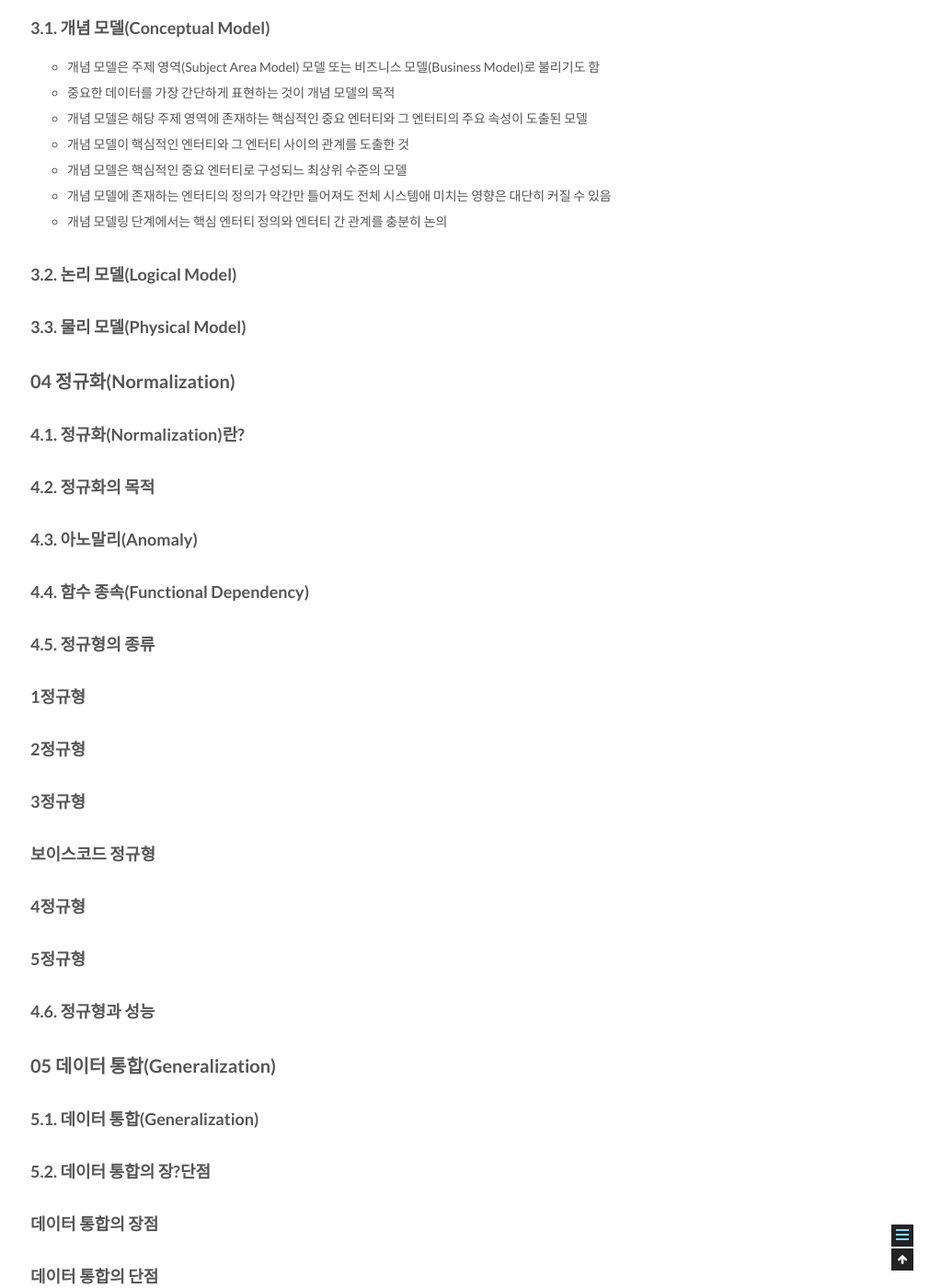
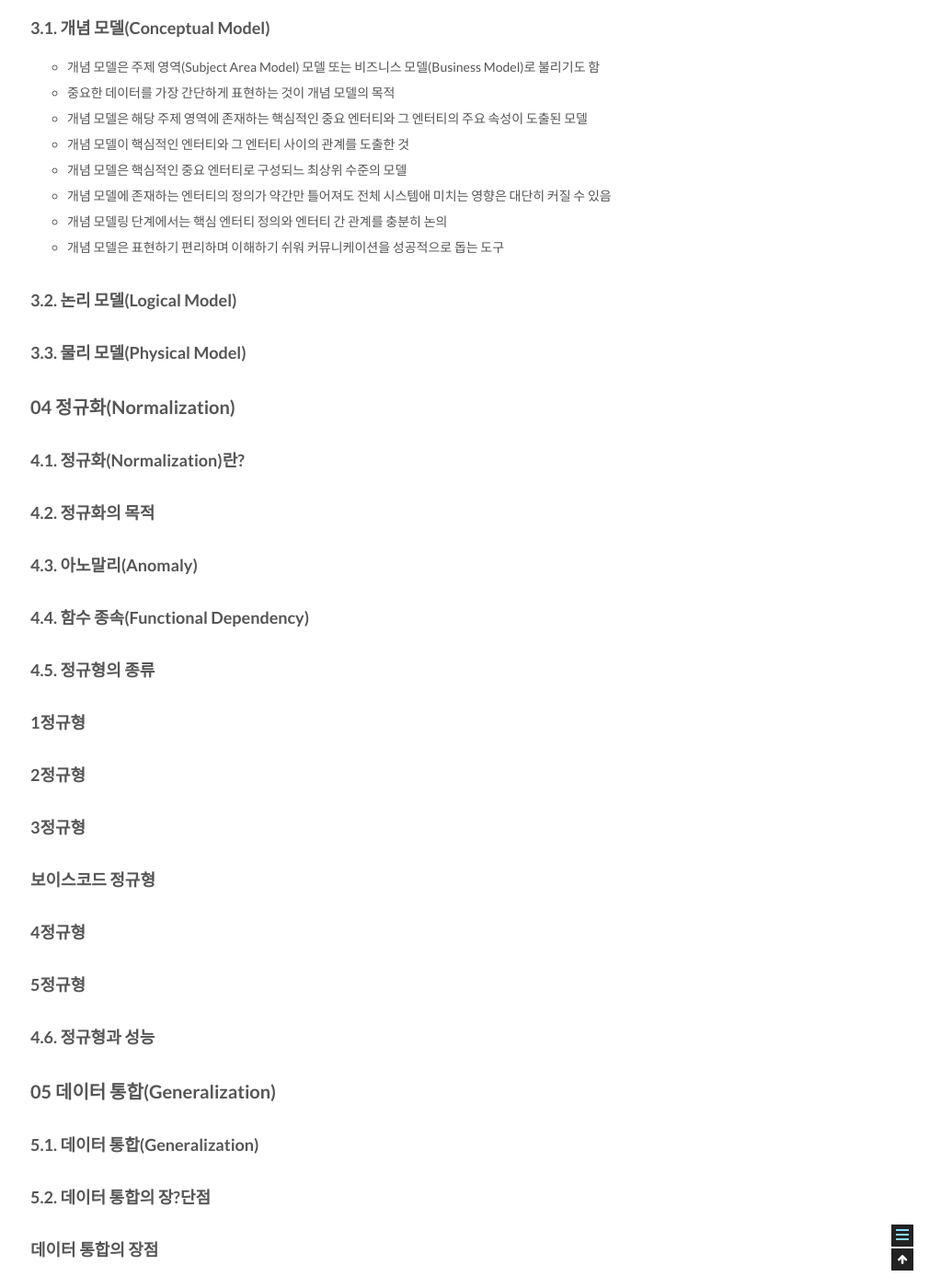
Before and after one commit to csj4032/csj4032.github.io, a Jekyll site: the page built from _posts/2018-05-02-관계형데이터모델링프리미엄가이드.md, in a window 1280 px wide and 1400 px high, scrolled down 6426 px. Shown: the whole window at 92% size, without its empty margins (257-1280 px from the left). Built offline with Jekyll 4.4.1, drawn with Linux system fonts in a browser that asks for light colours; comment, search, counter and statistics services are not loaded.

Commit message:
관계형 데이터 베이스 모델링 포스팅 수정

```diff
--- a/_posts/2018-05-02-관계형데이터모델링프리미엄가이드.md
+++ b/_posts/2018-05-02-관계형데이터모델링프리미엄가이드.md
@@ -194,6 +194,7 @@ comments: true
 * 개념 모델은 핵심적인 중요 엔터티로 구성되느 최상위 수준의 모델
 * 개념 모델에 존재하는 엔터티의 정의가 약간만 틀어져도 전체 시스템애 미치는 영향은 대단히 커질 수 있음
 * 개념 모델링 단계에서는 핵심 엔터티 정의와 엔터티 간 관계를 충분히 논의
+* 개념 모델은 표현하기 편리하며 이해하기 쉬워 커뮤니케이션을 성공적으로 돕는 도구
 
 ### 3.2. 논리 모델(Logical Model)
 
```
